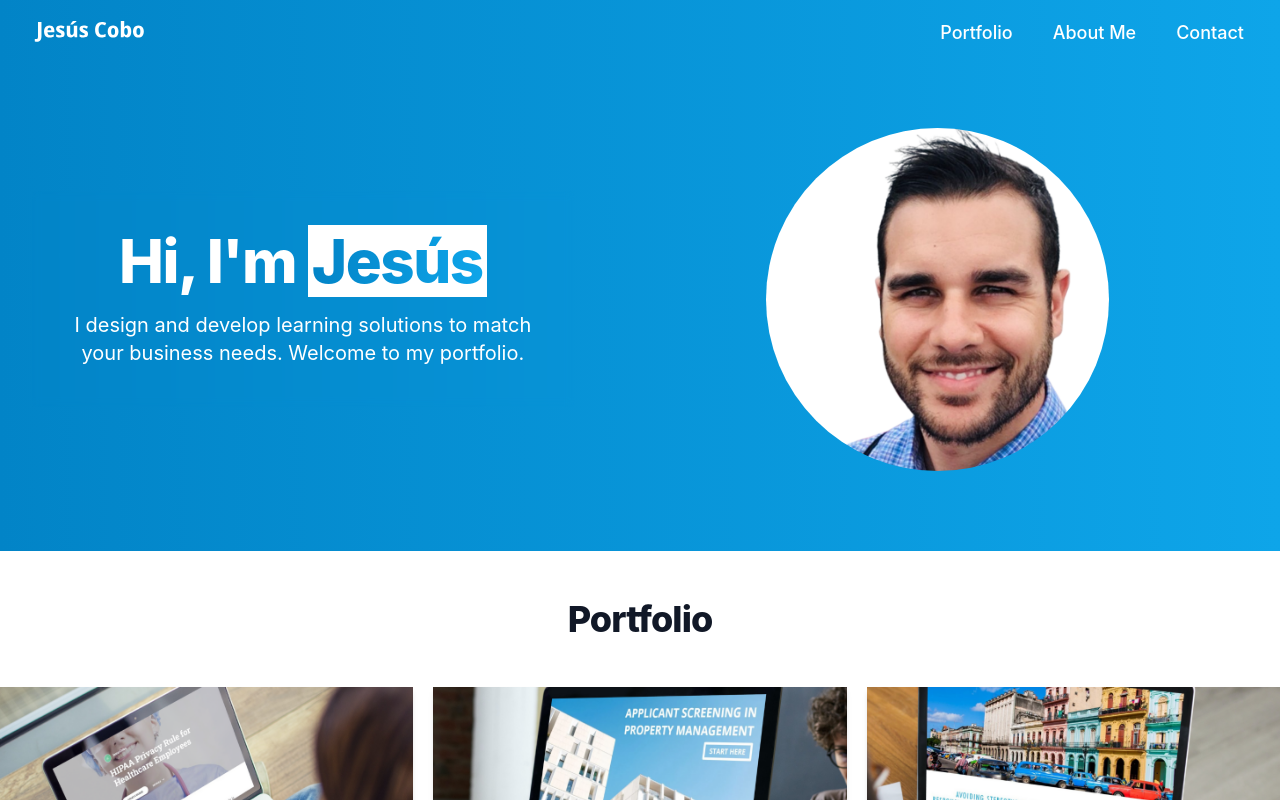
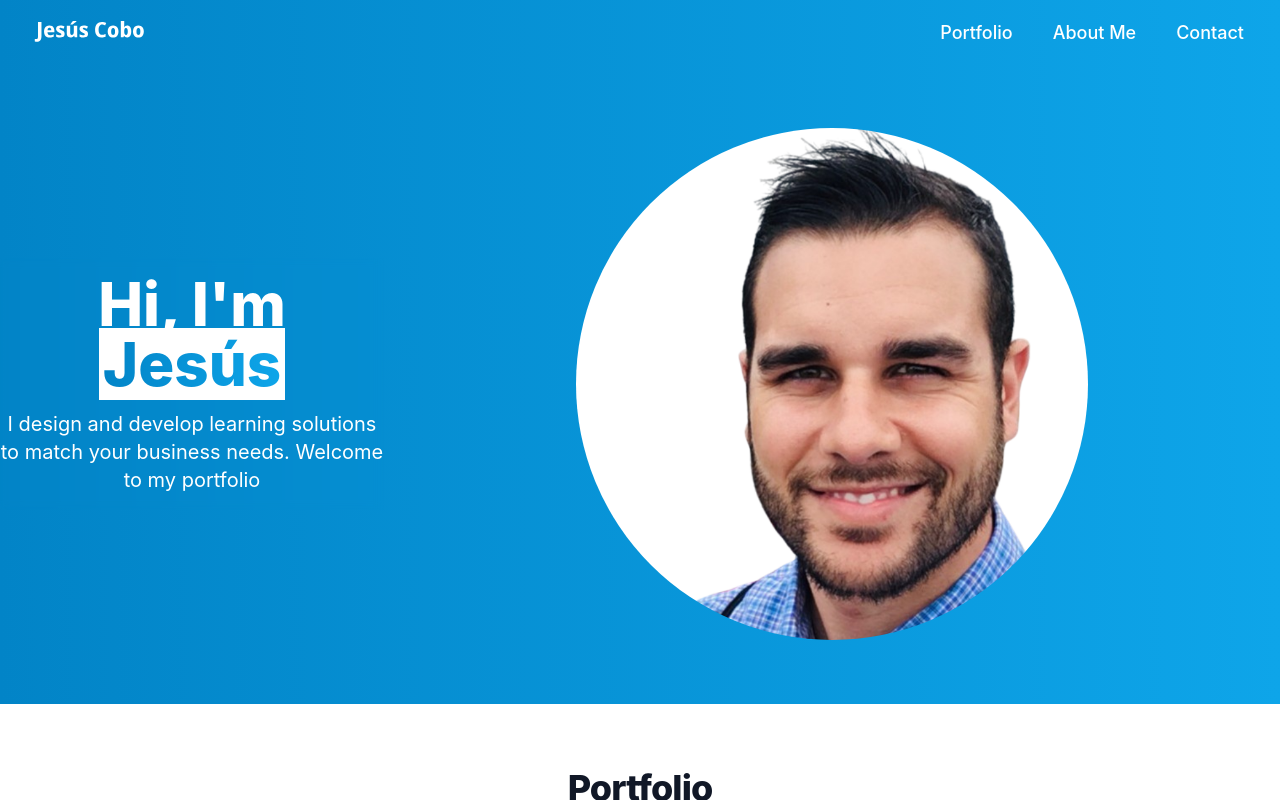
Before and after one commit to CarolinaCobo/jesus-portfolio, a Next.js app: page / in a window 1280 px wide. Shown: the top 800 px of the page. Built offline with nearby package versions, Linux system fonts and the light colour scheme.

Commit message:
Change hero

```diff
--- a/components/Hero/Hero.js
+++ b/components/Hero/Hero.js
@@ -1,23 +1,24 @@
 export default function Hero() {
   return (
-    <div className="w-56 m-8 pl-8  text-center bg-center sm:m-0 md:mx-auto md:w-full md:pt-16 md:pb-20 lg:text-center lg:max-w-7xl sm:flex grid">
-      <div className="md:text-center pb-2 md:px-6 sm:px-8 text-background lg:py-10 place-self-center	">
-        <h1 className="text-xl tracking-tight font-extrabold text-white md:text-6xl">
-          <span className="">Hi, I&apos;m </span>{" "}
+    <div className="flex sm:flex-row flex-col-reverse max-w-7xl mx-auto">
+      <div className="text-background place-self-center flex flex-col justify-center items-center ">
+        <h1 className="mt-4 md:mb-4 text-center text-3xl font-extrabold text-white sm:text-6xl md:w-96">
+          <span>Hi, I&apos;m </span>{" "}
           <span className="bg-white px-1">
             <span className="text-transparent bg-clip-text bg-gradient-to-r from-sky-600 to-sky-500 ">
               Jesús
             </span>
           </span>
         </h1>
-        <p className="text-white text-xs md:max-w-lg sm:mx-auto md:mt-5 md:text-xl lg:mx-0">
+        <p className="text-white text-xs w-72 pb-4 text-center sm:text-xl  md:w-96">
           I design and develop learning solutions to match your business needs.
-          Welcome to my portfolio.
+          Welcome to my portfolio
         </p>
       </div>
-      <div className="sm:flex-auto ml-48 grid">
+
+      <div className="flex flex-col justify-center items-center sm:p-16">
         <img
-          className="rounded-full h-full w-2/3"
+          className="rounded-full h-full w-48 md:w-2/3"
           src="/headerimage.png"
           alt="header image"
         />
--- a/components/ProjectsCards/Cards.js
+++ b/components/ProjectsCards/Cards.js
@@ -6,7 +6,7 @@ export default function Card() {
   return (
     <>
       <div className="relative bg-white sm:pt-4">
-        <h2 className="text-center text-3xl leading-8 font-extrabold tracking-tight text-gray-900 sm:text-4xl md:pt-8">
+        <h2 className="text-center mt-4 text-2xl leading-8 font-extrabold tracking-tight text-gray-900 sm:text-4xl md:pt-8">
           Portfolio
         </h2>
         {/* <div className="absolute inset-0">
```
